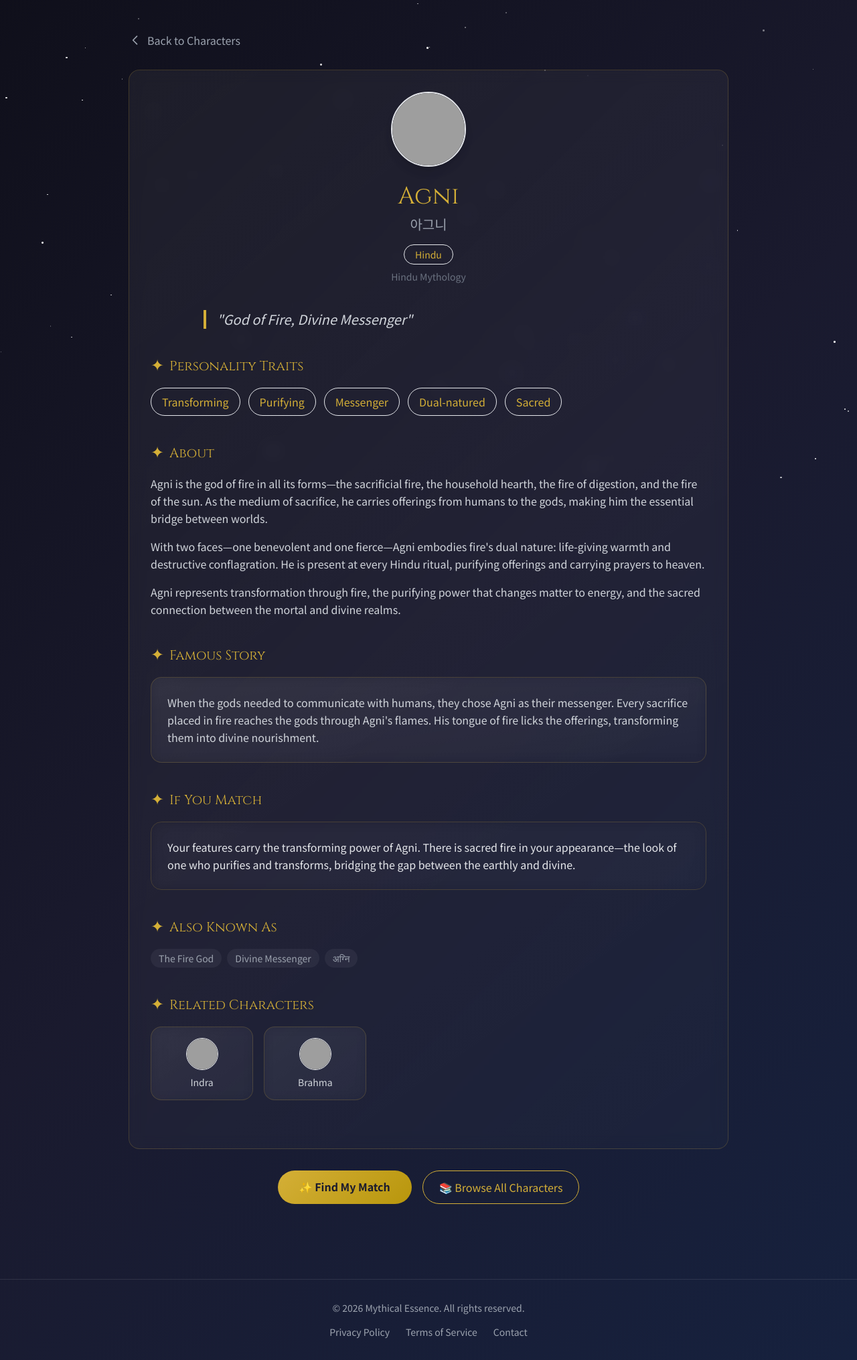
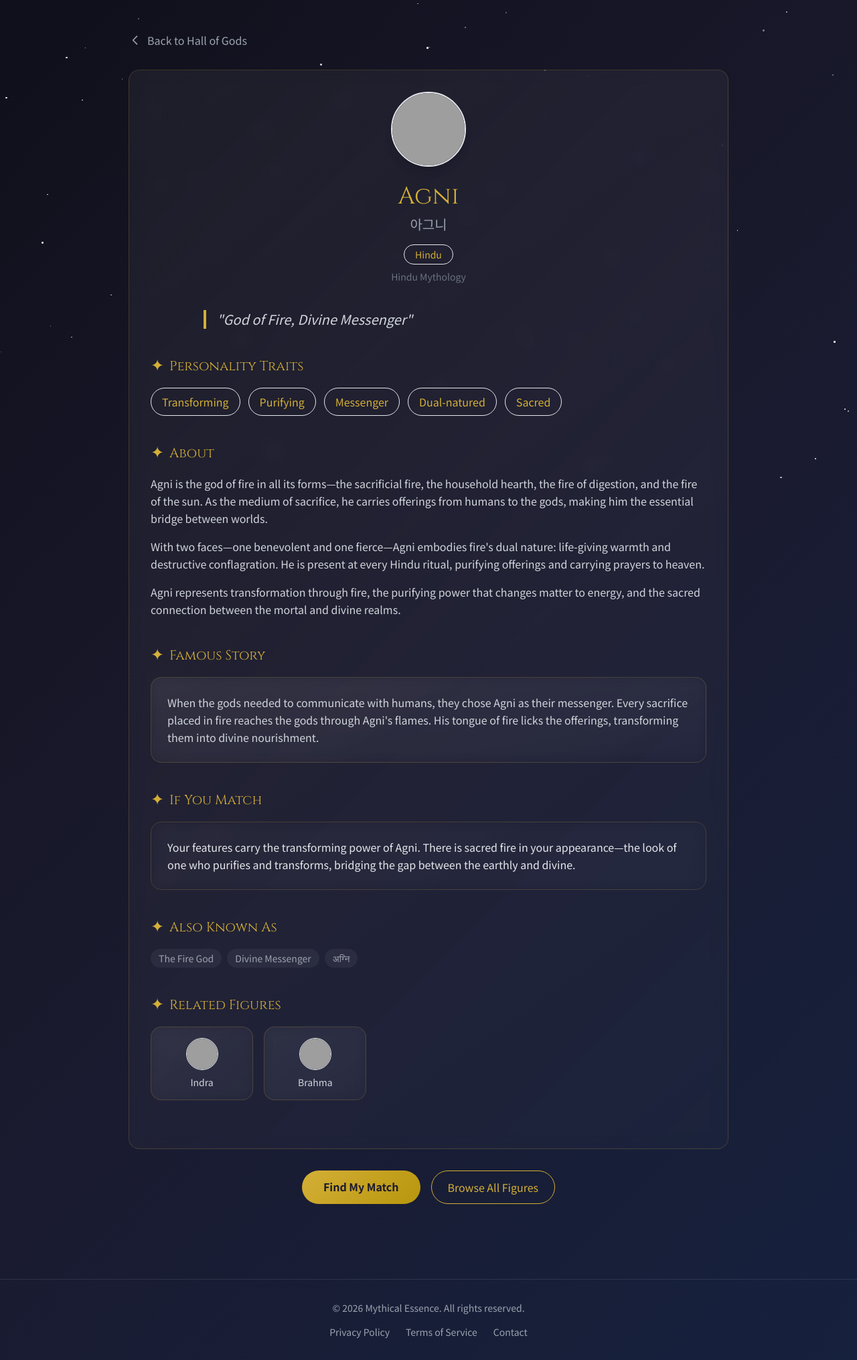
Before and after one commit to chad0920kim/mythical-essence, a FastAPI app: page /character/agni in a window 1280 px wide. Shown: the part 68-2099 px from the top of the page at 67% size. Run offline with FastAPI, Linux system fonts and the light colour scheme; some libraries are stand-ins or nearby versions; grey boxes are pictures that could not be loaded.

Commit message:
Update UI: Hall of Gods menu, gallery localization, and navigation
- Rename Characters menu to "Hall of Gods" (신들의 전당)
- Add localized character names in gallery based on user language
- Fix gallery back button to preserve category filter
- Characters page: clicking thumbnail now goes to detail page
- Character detail page: clicking avatar opens image modal
- Fix characters page navigation to preserve category

🤖 Generated with [Claude Code](https://claude.com/claude-code)

Co-Authored-By: Claude Opus 4.5 <noreply@anthropic.com>

```diff
--- a/app/locales/en.json
+++ b/app/locales/en.json
@@ -6,15 +6,15 @@
   "nav_home": "Home",
   "nav_about": "About",
   "nav_gallery": "Gallery",
-  "nav_characters": "Characters",
+  "nav_characters": "Hall of Gods",
 
-  "characters_title": "Mythical Character Guide",
+  "characters_title": "Hall of Gods",
   "characters_subtitle": "Explore {count} mythological figures from around the world",
   "characters_all": "All",
-  "characters_empty": "No characters found in this category.",
+  "characters_empty": "No figures found in this category.",
   "characters_find_match": "Find My Match",
-  "characters_back": "Back to Characters",
-  "characters_related": "Related Characters",
+  "characters_back": "Back to Hall of Gods",
+  "characters_related": "Related Figures",
   "characters_traits": "Traits",
   "characters_story": "Story",
   "characters_powers": "Powers & Abilities",
@@ -23,7 +23,7 @@
   "characters_famous_story": "Famous Story",
   "characters_if_match": "If You Match",
   "characters_also_known": "Also Known As",
-  "characters_browse_all": "Browse All Characters",
+  "characters_browse_all": "Browse All Figures",
   "view_details": "View Details",
 
   "upload_title": "Upload Your Photo",
--- a/app/main.py
+++ b/app/main.py
@@ -365,7 +365,7 @@ async def result_page(request: Request, result_id: str):
 
 
 @app.get("/god/{god_id}", response_class=HTMLResponse)
-async def god_detail(request: Request, god_id: str):
+async def god_detail(request: Request, god_id: str, from_culture: Optional[str] = None):
     """Display god detail page."""
     god = GODS_DATABASE.get(god_id)
     if not god:
@@ -373,6 +373,7 @@ async def god_detail(request: Request, god_id: str):
 
     context = get_base_context(request)
     context["god"] = god
+    context["from_culture"] = from_culture
     return templates.TemplateResponse("god_detail.html", context)
 
 
@@ -414,6 +415,7 @@ async def gallery(request: Request, culture: Optional[str] = None):
     context["gods"] = gods
     context["cultures"] = list(Culture)
     context["selected_culture"] = culture
+    context["descriptions"] = ALL_CHARACTER_DESCRIPTIONS
 
     return templates.TemplateResponse("gallery.html", context)
 
@@ -462,7 +464,7 @@ async def character_browser(request: Request, category: Optional[str] = None):
 
 
 @app.get("/character/{char_id}", response_class=HTMLResponse)
-async def character_detail(request: Request, char_id: str):
+async def character_detail(request: Request, char_id: str, from_category: Optional[str] = None):
     """Display detailed character information."""
     character_raw = get_character_description(char_id)
     if not character_raw:
@@ -474,6 +476,7 @@ async def character_detail(request: Request, char_id: str):
     # Translate character
     character = get_translated_character(character_raw, lang)
     context["character"] = character
+    context["from_category"] = from_category
 
     # Get category info
     category = get_character_category(char_id)
--- a/app/templates/character_detail.html
+++ b/app/templates/character_detail.html
@@ -8,7 +8,7 @@
 
         <!-- Back Navigation -->
         <div class="mb-8">
-            <a href="/characters{% if category %}?category={{ category.value }}{% endif %}"
+            <a href="/characters{{ '?category=' + from_category if from_category else '' }}"
                class="text-gray-400 hover:text-gold transition-colors flex items-center gap-2">
                 <svg class="w-5 h-5" fill="none" stroke="currentColor" viewBox="0 0 24 24">
                     <path stroke-linecap="round" stroke-linejoin="round" stroke-width="2" d="M15 19l-7-7 7-7"></path>
@@ -21,8 +21,9 @@
         <div class="card-mythical p-8">
             <!-- Header Section -->
             <div class="text-center mb-10">
-                <!-- Character Avatar -->
-                <div class="w-28 h-28 mx-auto mb-6 rounded-full bg-gradient-to-br from-gold/30 to-gold/10 border-2 border-gold/50 shadow-lg overflow-hidden">
+                <!-- Character Avatar (클릭하면 확대) -->
+                <div class="w-28 h-28 mx-auto mb-6 rounded-full bg-gradient-to-br from-gold/30 to-gold/10 border-2 border-gold/50 shadow-lg overflow-hidden cursor-pointer hover:ring-4 hover:ring-gold/30 transition-all"
+                     onclick="showImageModal('/static/images/gods/{{ character.id }}.png', '{{ character.name }}', '{{ character.tagline | e }}')">
                     <img src="/static/images/gods/{{ character.id }}.png"
                          alt="{{ character.name }}"
                          class="w-full h-full object-cover"
@@ -157,12 +158,46 @@
         <!-- Actions -->
         <div class="flex flex-wrap justify-center gap-4 mt-8">
             <a href="/" class="btn-mythical">
-                ✨ {{ t.characters_find_match }}
+                {{ t.characters_find_match }}
             </a>
-            <a href="/characters" class="px-6 py-3 border border-gold text-gold rounded-full hover:bg-gold/10 transition-colors">
-                📚 {{ t.characters_browse_all }}
+            <a href="/characters{{ '?category=' + from_category if from_category else '' }}" class="px-6 py-3 border border-gold text-gold rounded-full hover:bg-gold/10 transition-colors">
+                {{ t.characters_browse_all }}
             </a>
         </div>
     </div>
 </div>
+
+<!-- Image Modal -->
+<div id="imageModal" class="fixed inset-0 bg-black/90 flex items-center justify-center z-50 hidden" onclick="closeImageModal(event)">
+    <div class="relative max-w-2xl w-full mx-4 p-4">
+        <button onclick="closeImageModal()" class="absolute top-0 right-0 -mt-12 text-white/70 hover:text-white text-3xl font-light z-10">&times;</button>
+        <div class="card-mythical p-4 text-center" onclick="event.stopPropagation()">
+            <img id="modalImage" src="" alt="" class="max-w-full max-h-[70vh] mx-auto rounded-lg shadow-2xl">
+            <h3 id="modalTitle" class="font-mythical text-2xl text-gold mt-4"></h3>
+            <p id="modalTagline" class="text-gray-400 mt-2"></p>
+        </div>
+    </div>
+</div>
+
+<script>
+function showImageModal(imageSrc, title, tagline) {
+    const modal = document.getElementById('imageModal');
+    document.getElementById('modalImage').src = imageSrc;
+    document.getElementById('modalImage').alt = title;
+    document.getElementById('modalTitle').textContent = title;
+    document.getElementById('modalTagline').textContent = tagline;
+    modal.classList.remove('hidden');
+    document.body.style.overflow = 'hidden';
+}
+
+function closeImageModal(event) {
+    if (event && event.target !== event.currentTarget) return;
+    document.getElementById('imageModal').classList.add('hidden');
+    document.body.style.overflow = '';
+}
+
+document.addEventListener('keydown', function(e) {
+    if (e.key === 'Escape') closeImageModal();
+});
+</script>
 {% endblock %}
--- a/app/templates/god_detail.html
+++ b/app/templates/god_detail.html
@@ -62,10 +62,10 @@
             <!-- Actions -->
             <div class="flex justify-center gap-4">
                 <a href="/" class="btn-mythical">
-                    ✨ Find Your Match
+                    {{ t.characters_find_match if 'characters_find_match' in t else 'Find My Match' }}
                 </a>
-                <a href="/gallery" class="px-6 py-3 border border-gold text-gold rounded-full hover:bg-gold/10 transition-colors">
-                    ← {{ t.nav_gallery }}
+                <a href="/gallery{{ '?culture=' + from_culture if from_culture else '' }}" class="px-6 py-3 border border-gold text-gold rounded-full hover:bg-gold/10 transition-colors">
+                    {{ t.nav_gallery }}
                 </a>
             </div>
         </div>
```
Also changed, not shown: app/locales/ko.json (+6 -6 lines), app/templates/characters.html (+5 -55 lines), app/templates/gallery.html (+6 -4 lines).
